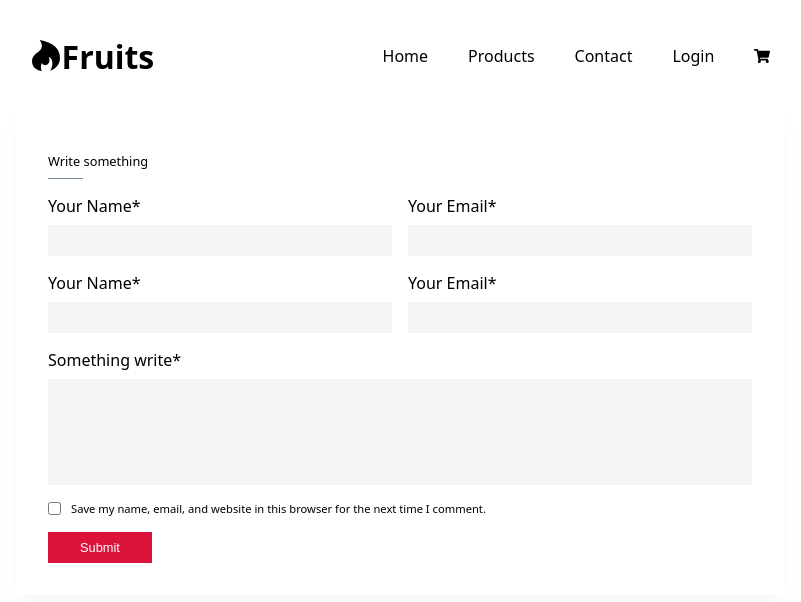
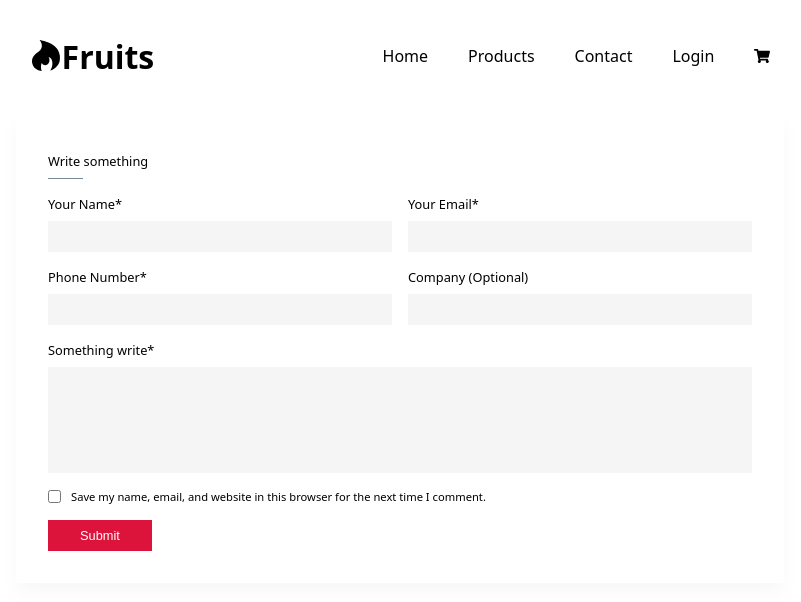
Before and after one commit to sebbejuh/Gruppuppgift-js3, a React (Vite) app in the folder Frontend/: page /contact in a window 1280 px wide. Shown: the top 602 px of the page, without its empty margins (240-1041 px from the left). Built offline with nearby package versions, Linux system fonts and the light colour scheme.

Commit message:
fixed minor font sizing

```diff
--- a/Frontend/src/App.css
+++ b/Frontend/src/App.css
@@ -87,6 +87,7 @@
   flex: 1;
 }
 .contact-form-box .contact-form .contact-input-box .contact-input label {
+  font-size: 0.8rem;
   display: block;
   margin-bottom: 0.5rem;
 }
@@ -103,6 +104,7 @@
   width: 100%;
 }
 .contact-form-box .contact-form .contact-textfield label {
+  font-size: 0.8rem;
   display: block;
   margin-bottom: 0.5rem;
 }
--- a/Frontend/src/assets/_contact.scss
+++ b/Frontend/src/assets/_contact.scss
@@ -26,6 +26,7 @@
                 flex: 1;
 
                 label {
+                    font-size: 0.8rem;
                     display: block;
                     margin-bottom: 0.5rem;
                 }
@@ -46,6 +47,7 @@
             width: 100%;
 
             label {
+                font-size: 0.8rem;
                 display: block;
                 margin-bottom: 0.5rem;
             }
--- a/Frontend/src/pages/Contact.jsx
+++ b/Frontend/src/pages/Contact.jsx
@@ -20,11 +20,11 @@ const Contact = () => {
                 </div>
                 <div className="contact-input-box">
                     <div className="contact-input">
-                        <label htmlFor="phone">Your Name*</label>
+                        <label htmlFor="phone">Phone Number*</label>
                         <input type="text" id="phone" />
                     </div>
                     <div className="contact-input">
-                        <label htmlFor="comapny">Your Email*</label>
+                        <label htmlFor="company">Company (Optional)</label>
                         <input type="text" id="company" />
                     </div>
                 </div>
```
Also changed, not shown: 1 other file (tests, documents, lock files or other folders).
